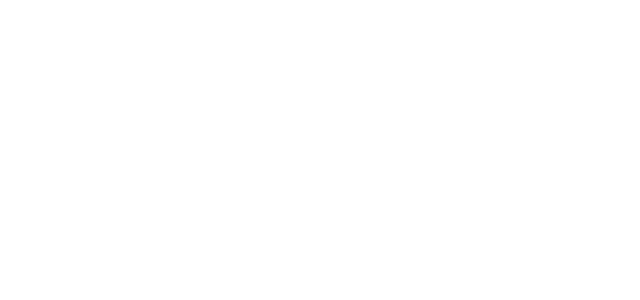
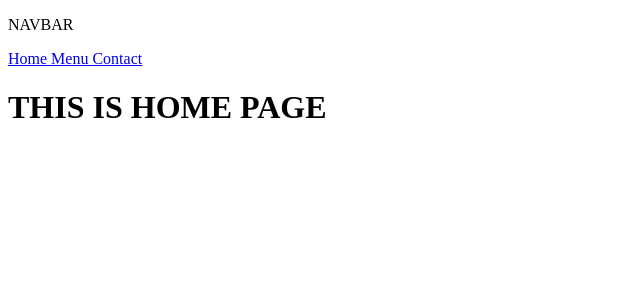
Before and after one commit to arborin/ms_app, a React (Create React App) app: page / in a window 1280 px wide. Shown: the top 300 px of the page, without its empty margins (0-640 px from the left). Built offline with nearby package versions, Linux system fonts and the light colour scheme.

Commit message:
[ADD] react router navigation

```diff
--- a/package.json
+++ b/package.json
@@ -9,6 +9,7 @@
     "axios": "^1.3.4",
     "react": "^18.2.0",
     "react-dom": "^18.2.0",
+    "react-router-dom": "^6.10.0",
     "react-scripts": "5.0.1",
     "web-vitals": "^2.1.4"
   },
--- a/src/App.js
+++ b/src/App.js
@@ -1,23 +1,27 @@
 // import styles from './App.module.css';
-import { useState, useEffect } from 'react'
-import TaskList from './TaskList';
-import Axios from 'axios';
-import axios from 'axios';
-
-
-// fetch("https://catfact.ninja/fact")
-//   .then((res) => res.json())
-//   .then((data) => {
-//     console.log(data.fact);
-//   })
-
+// import { useState, useEffect } from 'react'
+// import axios from 'axios';
+import { BrowserRouter, Routes, Route } from "react-router-dom";
+import Home from "./pages/Home";
+import Menu from "./pages/Menu";
+import Contact from "./pages/Contact";
+import PageNotFound from "./pages/PageNotFound";
+import Navbar from "./Navbar";
 
 function App() {
 
 
   return (
     <div className='App'>
-
+      <BrowserRouter>
+        <Navbar />
+        <Routes>
+          <Route path='/' element={<Home />} />
+          <Route path='/menu' element={<Menu />} />
+          <Route path='/contact' element={<Contact />} />
+          <Route path='/*' element={<PageNotFound />} />
+        </Routes>
+      </BrowserRouter>
     </div>
   );
 }
--- /dev/null
+++ b/src/Navbar.jsx
@@ -0,0 +1,13 @@
+import React from 'react'
+import { Link } from 'react-router-dom'
+
+export default function Navbar() {
+    return (
+        <div>
+            <p>NAVBAR</p>
+            <Link to='/'> Home </Link>
+            <Link to='/menu'> Menu </Link>
+            <Link to='/contact'> Contact </Link>
+        </div>
+    )
+}
--- /dev/null
+++ b/src/pages/Contact.jsx
@@ -0,0 +1,9 @@
+import React from 'react'
+
+export default function Contact() {
+    return (
+        <div>
+            <h1>CONTACT PAGE</h1>
+        </div>
+    )
+}
--- /dev/null
+++ b/src/pages/Home.jsx
@@ -0,0 +1,9 @@
+import React from 'react'
+
+export default function Home() {
+    return (
+        <div>
+            <h1>THIS IS HOME PAGE</h1>
+        </div>
+    )
+}
--- /dev/null
+++ b/src/pages/Menu.jsx
@@ -0,0 +1,9 @@
+import React from 'react'
+
+export default function Menu() {
+    return (
+        <div>
+            <h1>MENU PAGE</h1>
+        </div>
+    )
+}
--- /dev/null
+++ b/src/pages/PageNotFound.jsx
@@ -0,0 +1,9 @@
+import React from 'react'
+
+export default function PageNotFound() {
+    return (
+        <div>
+            <h1>404 page not found</h1>
+        </div>
+    )
+}
```
Also changed, not shown: 1 other file (tests, documents, lock files or other folders).
